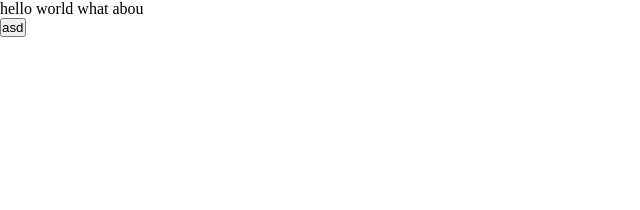
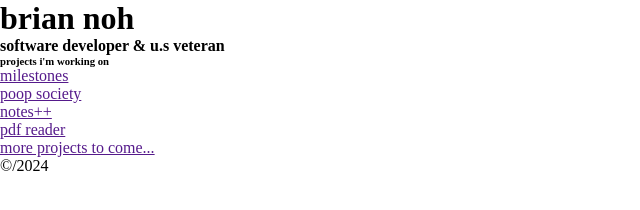
Before and after one commit to noh24/vanilla-js-portfolio-2024, a website: page src/index.html in a window 1280 px wide. Shown: the whole page, without its empty margins (0-640 px from the left). Drawn offline with Linux system fonts and the light colour scheme.

Commit message:
src/index.html - add header and project list examples

```diff
--- a/src/index.html
+++ b/src/index.html
@@ -13,15 +13,28 @@
 			type="image/x-icon"
 		/>
 		<link rel="stylesheet" href="./index.css" type="text/css" />
-		<link rel="stylesheet" id="changeCss" href="./home/home.css" type="text/css" />
-        <script src="./index.js" defer></script>
+		<script src="./index.js" defer></script>
 		<title>brian noh</title>
 	</head>
 	<body>
-        <main>
-
-        </main>
-		<div id="hi">hello world what abou</div>
-        <button type="button" onclick="changeBackground()">asd</button>
+		<header>
+			<h1>brian noh</h1>
+			<h4>software developer & u.s veteran</h4>
+		</header>
+		<main>
+			<section>
+				<h6>projects i'm working on</h6>
+				<ul>
+					<li><a href="">milestones</a></li>
+					<li><a href="">poop society</a></li>
+					<li><a href="">notes++</a></li>
+					<li><a href="">pdf reader</a></li>
+					<li><a href="">more projects to come...</a></li>
+				</ul>
+			</section>
+		</main>
+		<footer>
+			<div>&copy;/2024</div>
+		</footer>
 	</body>
 </html>
```
